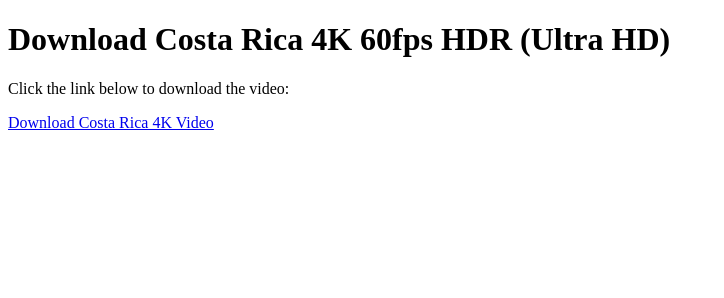
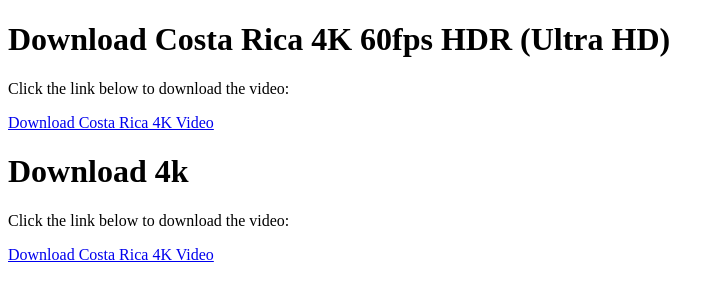
Before and after one commit to raut-rahul-2137/mp4, a plain HTML site: page index.html in a window 1280 px wide. Shown: the whole page, without its empty margins (0-724 px from the left). Drawn offline with Linux system fonts and the light colour scheme.

Commit message:
Update index.html

```diff
--- a/index.html
+++ b/index.html
@@ -11,5 +11,16 @@
     <a href="COSTA RICA IN 4K 60fps HDR (ULTRA HD).mp4" download>
         Download Costa Rica 4K Video
     </a>
+
+
+     <h1>Download 4k</h1>
+    <p>Click the link below to download the video:</p>
+    <a href="rahul.mp4" download>
+        Download Costa Rica 4K Video
+    </a>
+
+
+
+
 </body>
 </html>
```
